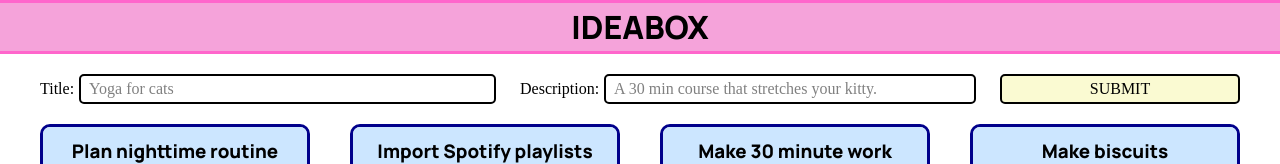
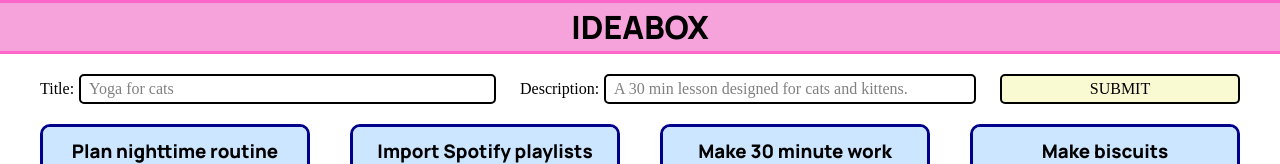
Before and after one commit to colefiscus/playground, a React (Create React App) app: page / in a window 1280 px wide. Shown: the top 164 px of the page. Built offline with nearby package versions, Linux system fonts and the light colour scheme.

Commit message:
Rephrase placeholder

```diff
--- a/src/Form.js
+++ b/src/Form.js
@@ -51,7 +51,7 @@ class Form extends Component {
           <Label htmlFor="description">Description:</Label>
           <DescriptionInput
             type="text"
-            placeholder="A 30 min course that stretches your kitty."
+            placeholder="A 30 min lesson designed for cats and kittens."
             name="description"
             value={this.state.description}
             onChange={event => this.handleChange(event)}
```
